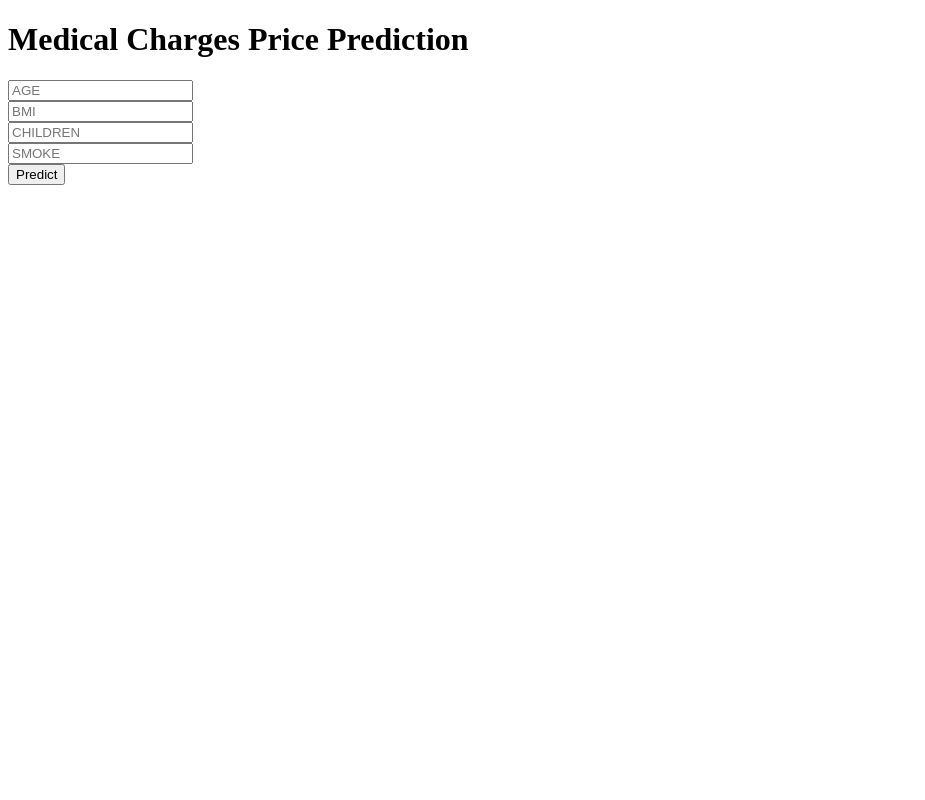
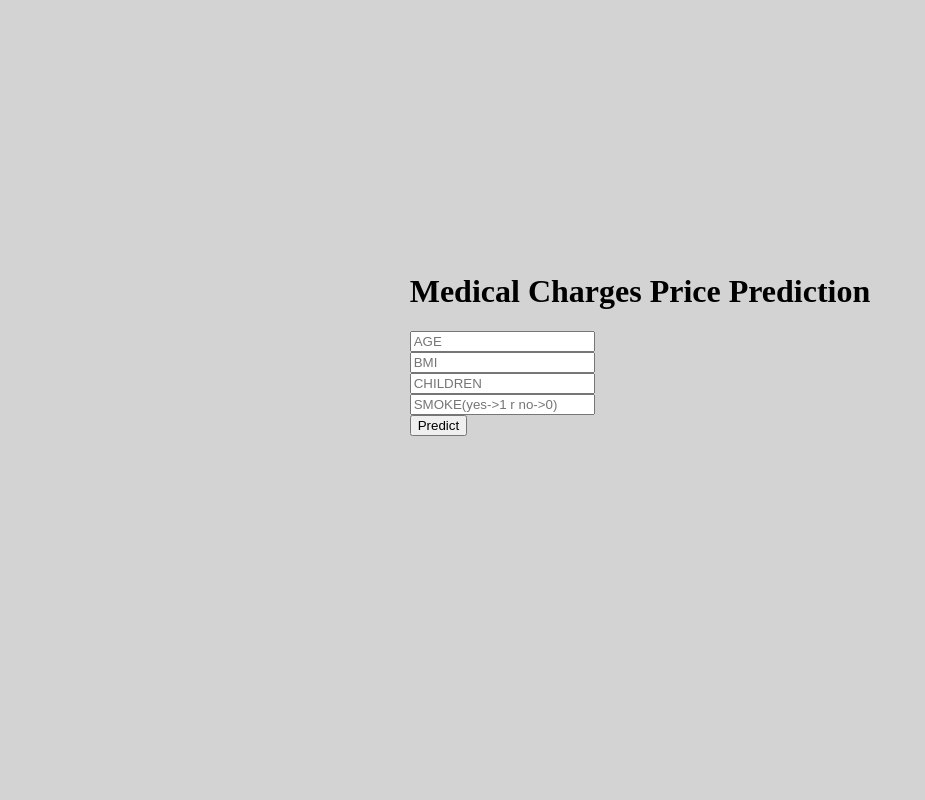
Before and after one commit to sreyanwika/MedChargPredMl, a Flask app: page / in a window 1280 px wide. Shown: the whole page, without its empty margins (0-925 px from the left). Run offline with Flask 3, Linux system fonts and the light colour scheme; parts of the project's set-up code (start-up, migrations or seed data) failed here and were passed over.

Commit message:
uploading the html changes

```diff
--- a/templates/home.html
+++ b/templates/home.html
@@ -8,11 +8,64 @@
 <link href='https://fonts.googleapis.com/css?family=Arimo' rel='stylesheet' type='text/css'>
 <link href='https://fonts.googleapis.com/css?family=Hind:300' rel='stylesheet' type='text/css'>
 <link href='https://fonts.googleapis.com/css?family=Open+Sans+Condensed:300' rel='stylesheet' type='text/css'>
+<meta name="viewport" content="width=device-width,initial-scale=1">
+<style>
+    html, body {
+    height: 100%;
+}
 
+html {
+    display: table;
+    margin: auto;
+}
+
+body {
+    display: table-cell;
+    vertical-align: middle;
+}
+  @import url(
+'https://fonts.googleapis.com/css2?family=Montserrat:wght@600&display=swap');
+    .dis{
+      display: inline-block;
+      overflow: hidden;
+      white-space: nowrap;
+    }
+    .dis:first-of-type{
+      animation: appear 6s infinite;
+    }
+    .dis:last-of-type{
+      animation: reveal 6s infinite;
+    }
+    .dis:last-of-type span{
+      font-size: 33px;
+      color: #808000;
+      animation: slide 6s infinite;
+    }
+    @keyframes appear{
+      0%{opacity: 0;}
+      20%{opacity: 1;}
+      80%{opacity: 1;}
+      100%{opacity: 0;}
+    }
+    @keyframes slide{
+      0%{margin-left:-800px;}
+      20%{margin-left:-800px;}
+      35%{margin-left:0px;}
+    100%{margin-left:0px;}
+    }
+    @keyframes reveal{
+      0%{opacity: 0; width: 0px;}
+      20%{opacity: 1; width: 0px;}
+      30%{width: 655px;}
+      80%{opacity: 1;}
+      100%{opacity: 0; width: 655px;}
+    }
+
+</style>
 
 </head>
 
-<body>
+<body bgcolor="LightGray">
  <div class="login">
 	<h1>Medical Charges Price Prediction</h1>
 
@@ -22,7 +75,7 @@
       <input type="text" name="BMI" placeholder="BMI" required="required" /><br>
 
     	<input type="text" name="CHILDREN" placeholder="CHILDREN" required="required" /><br>
-        <input type="text" name="SMOKE" placeholder="SMOKE" required="required" /><br>
+        <input type="text" name="SMOKE" placeholder="SMOKE(yes->1 r no->0)" required="required" /><br>
 
 
 
@@ -35,6 +88,11 @@
 
  </div>
  {{prediction_text}}
+ <br>
+ <br>
+      <div class="dis">
+         <span>Thank You For visiting MedicalInsurance Application</span>
+      </div>
 
 </body>
 </html>
```
